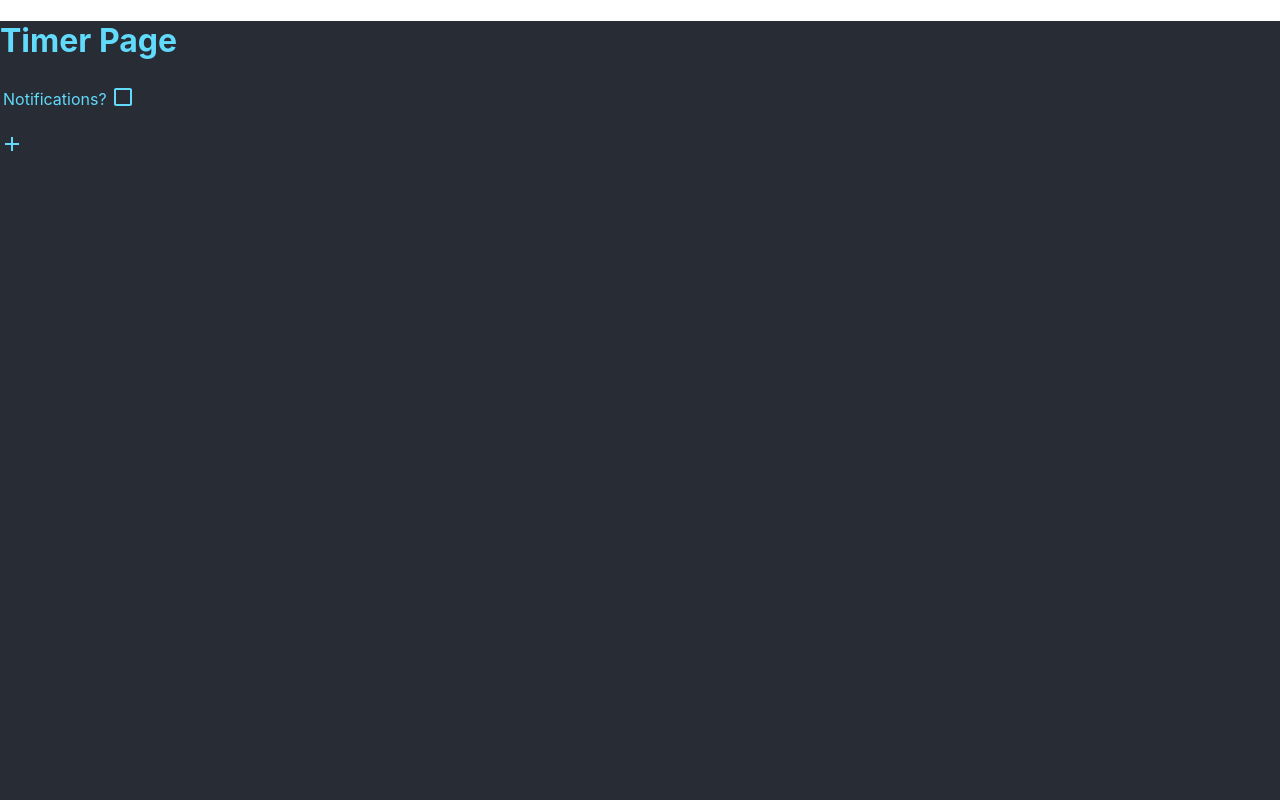
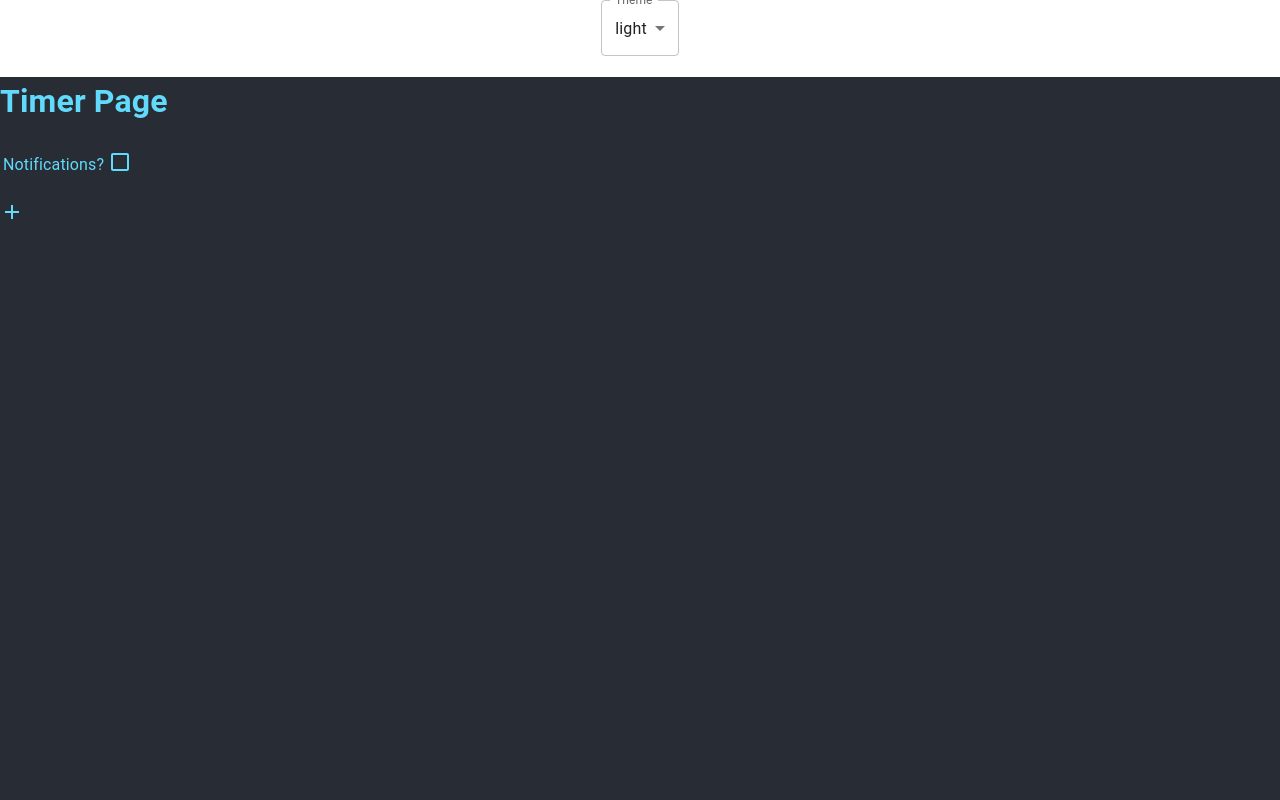
Before and after one commit to AwdeDarkar/tree-timers, a React (Create React App) app: page / in a window 1280 px wide. Shown: the top 800 px of the page. Built offline with nearby package versions, Linux system fonts and the light colour scheme.

Commit message:
Setup theme provider and theme settings panel

```diff
--- a/package.json
+++ b/package.json
@@ -13,7 +13,9 @@
     "@emotion/react": "^11.10.4",
     "@emotion/styled": "^11.10.4",
     "@mui/icons-material": "^5.10.3",
-    "@mui/material": "^5.10.3",
+    "@mui/material": "^5.10.4",
+    "@mui/styled-engine-sc": "^5.10.3",
+    "@mui/system": "^5.10.4",
     "@testing-library/jest-dom": "^5.14.1",
     "@testing-library/react": "^13.0.0",
     "@testing-library/user-event": "^13.2.1",
@@ -27,6 +29,7 @@
     "react": "^18.2.0",
     "react-dom": "^18.2.0",
     "react-scripts": "5.0.1",
+    "styled-components": "^5.3.5",
     "typescript": "^4.4.2",
     "uuid": "^9.0.0",
     "web-vitals": "^2.1.0"
--- a/src/App.tsx
+++ b/src/App.tsx
@@ -1,5 +1,9 @@
-import React from "react"
+import React, { useState } from "react"
 
+import { CssBaseline } from "@mui/material"
+
+import ThemeProviderWrapper from "./theme"
+import SettingsPanel from "./SettingsPanel"
 import TimerPage from "./TimerPage"
 
 import "./App.css"
@@ -13,10 +17,14 @@ import packageJson from "../package.json"
  */
 export default function App() {
     return (
-        <div className="App">
-            <TimerPage />
-            <Footer />
-        </div>
+        <ThemeProviderWrapper>
+            <CssBaseline />
+            <div className="App">
+                <SettingsPanel />
+                <TimerPage />
+                <Footer />
+            </div>
+        </ThemeProviderWrapper>
     )
 }
 
--- /dev/null
+++ b/src/SettingsPanel.tsx
@@ -0,0 +1,48 @@
+import React, { useState } from "react"
+
+import {
+    FormControl, InputLabel, MenuItem,
+    Select, SelectChangeEvent, useTheme,
+} from "@mui/material"
+
+import { useThemeControllers, themes } from "./theme"
+
+export default function SettingsPanel() {
+    const theme = useTheme()
+    const { currentThemeName, setTheme, tempSetTheme } = useThemeControllers()
+
+    const [selectedTheme, setSelectedTheme] = useState(theme)
+
+    const handleThemeChange = (event: SelectChangeEvent) => {
+        const newTheme = themes[event.target.value]
+        setSelectedTheme(newTheme)
+        setTheme(newTheme)
+    }
+
+    return (
+        <FormControl>
+            <InputLabel id="theme-select-label">Theme</InputLabel>
+            <Select
+                labelId="theme-select-label"
+                id="theme-select"
+                label="Theme"
+                value={currentThemeName}
+                onChange={handleThemeChange}
+            >
+                {Object
+                    .keys(themes)
+                    .filter((themeName) => themeName !== "default")
+                    .map((themeName) => (
+                        <MenuItem
+                            key={themeName}
+                            value={themeName}
+                            onMouseEnter={() => tempSetTheme(themes[themeName])}
+                            onMouseLeave={() => tempSetTheme(undefined)}
+                        >
+                            {themeName}
+                        </MenuItem>
+                    ))}
+            </Select>
+        </FormControl>
+    )
+}
--- /dev/null
+++ b/src/theme.tsx
@@ -0,0 +1,111 @@
+import React, { useState, createContext } from "react"
+
+import { createTheme, ThemeProvider } from "@mui/material/styles"
+import type { Theme, ThemeOptions } from "@mui/material/styles"
+
+import { useLocalStorage, CustomSerializable } from "./localStorageTools"
+
+type NamedTheme = Theme & { name: string }
+
+/**
+ * Collection of all available themes.
+ */
+export const themes: { [name: string]: NamedTheme } = {}
+
+const createNamedTheme = (name: string, themeOptions: ThemeOptions): NamedTheme => ({
+    ...createTheme(themeOptions),
+    name,
+} as NamedTheme)
+
+themes.light = createNamedTheme("light", {
+    palette: {
+        mode: "light",
+    },
+})
+
+themes.dark = createNamedTheme("dark", {
+    palette: {
+        mode: "dark",
+    },
+})
+
+themes.default = themes.light
+
+interface ThemeControllers {
+    /**
+     * The name of the current theme.
+     */
+    currentThemeName: string
+
+    /**
+     * setTheme Sets the current theme.
+     *
+     * @param {NamedTheme} theme The theme to set.
+     */
+    setTheme: (theme: NamedTheme) => void
+
+    /**
+     * tempSetTheme Sets the current theme in a volatile way, which will be
+     * reverted when the component unmounts.
+     *
+     * @param {NamedTheme | undefined} theme The theme to set, pass undefined to revert.
+     */
+    tempSetTheme: (theme: NamedTheme | undefined) => void
+}
+
+const DummyThemeControllers: ThemeControllers = {
+    currentThemeName: themes.default.name,
+    setTheme: () => {},
+    tempSetTheme: () => {},
+}
+
+const ThemeControlContext = createContext<ThemeControllers>(DummyThemeControllers)
+
+/**
+ * This hook provides context access to functions to change the theme.
+ *
+ * @returns {ThemeControllers} The theme controller functions.
+ */
+export function useThemeControllers(): ThemeControllers {
+    return React.useContext(ThemeControlContext)
+}
+
+/**
+ * The namedThemeSerializer stores the name of the theme in local storage,
+ * so that it can be retrieved from 'themes' when the app is reloaded.
+ *
+ * @implements {CustomSerializable<NamedTheme>}
+ */
+const namedThemeSerializer: CustomSerializable<NamedTheme> = {
+    stringify: (theme: NamedTheme) => theme.name,
+    parse: (name: string) => themes[name],
+}
+
+/**
+ * The Material UI theme provider for the app.
+ *
+ * @param {any} props The props for the component.
+ * @param {React.ReactNode} props.children The children of the component.
+ * @returns {Element} The Material UI theme provider for the app.
+ */
+export default function ThemeProviderWrapper(props: { children: React.ReactNode }) {
+    const { children } = props
+
+    const [theme, setTheme, resetTheme] = useLocalStorage<NamedTheme>(
+        "global-theme",
+        themes.default,
+        namedThemeSerializer,
+    )
+    const [tempTheme, tempSetTheme] = useState<NamedTheme | undefined>(undefined)
+
+    return (
+        <ThemeProvider theme={tempTheme || theme}>
+            <ThemeControlContext.Provider
+                // eslint-disable-next-line react/jsx-no-constructed-context-values
+                value={{ currentThemeName: theme.name, setTheme, tempSetTheme }}
+            >
+                {children}
+            </ThemeControlContext.Provider>
+        </ThemeProvider>
+    )
+}
```
Also changed, not shown: 1 other file (tests, documents, lock files or other folders).
